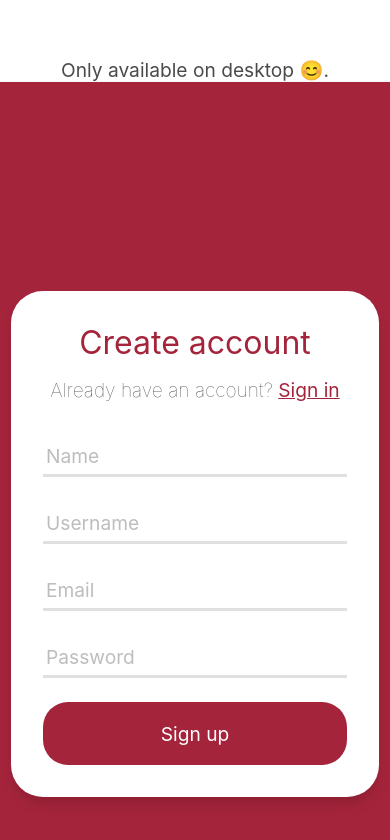
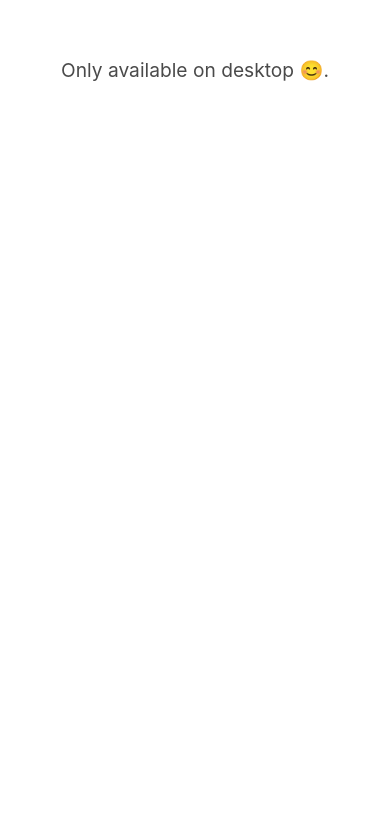
Before and after one commit to badalparnami/wa-clone-frontend, a React (Create React App) app: page / in a window 390 px wide. Shown: the part 142-982 px from the top of the page. After the commit the page ends 844 px from the top, so only its background shows below. Built offline with nearby package versions, Linux system fonts and the light colour scheme.

Commit message:
css update

```diff
--- a/src/App.css
+++ b/src/App.css
@@ -33,7 +33,7 @@
   overflow: hidden;
 }
 
-@media screen and (max-width: 500px) {
+@media screen and (max-width: 650px) {
   .app__mobile-message {
     padding-top: 200px;
     text-align: center;
@@ -41,7 +41,7 @@
     display: block;
   }
   .app-content {
-    display: none;
+    display: none !important;
   }
 }
 
```
